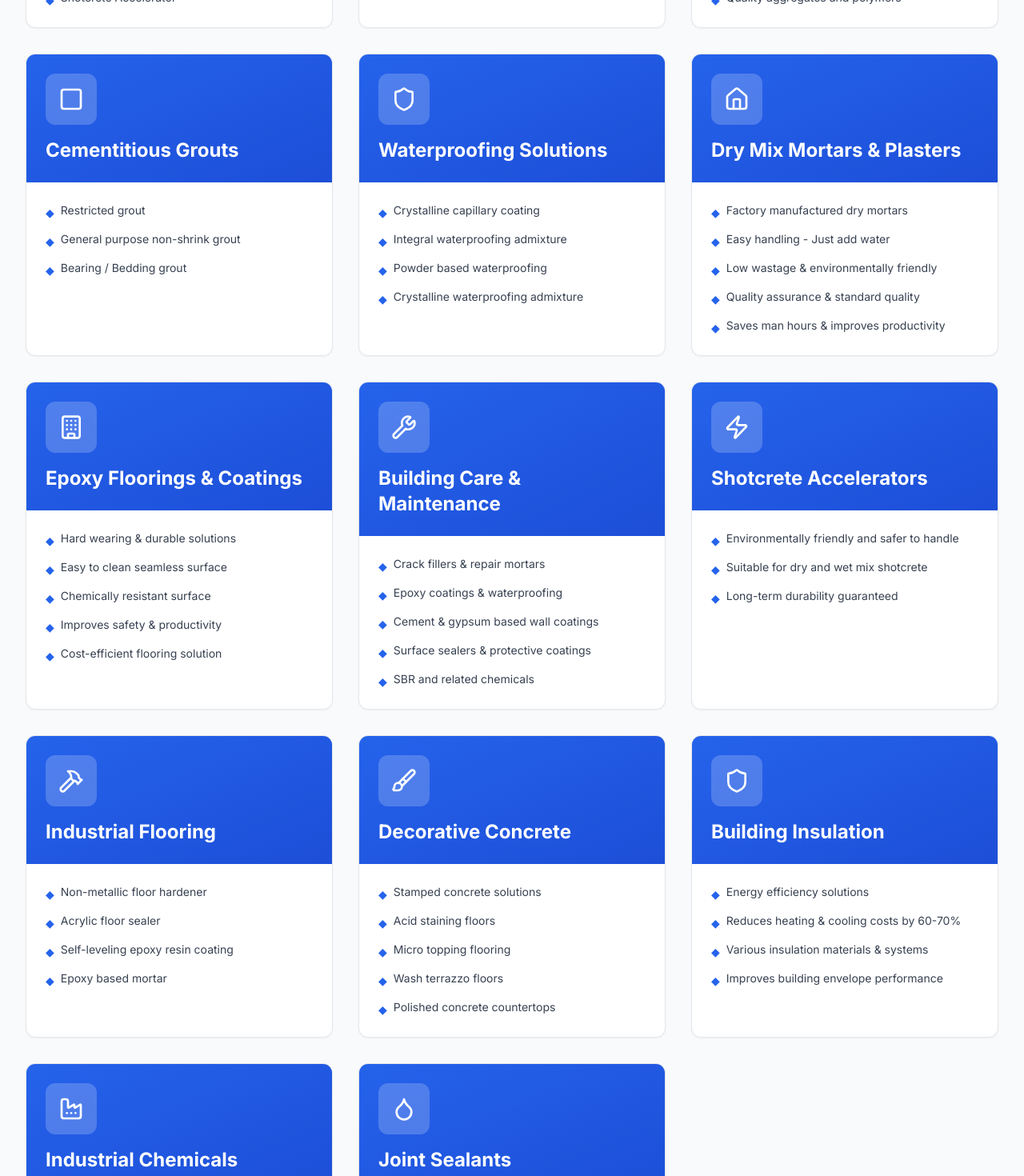
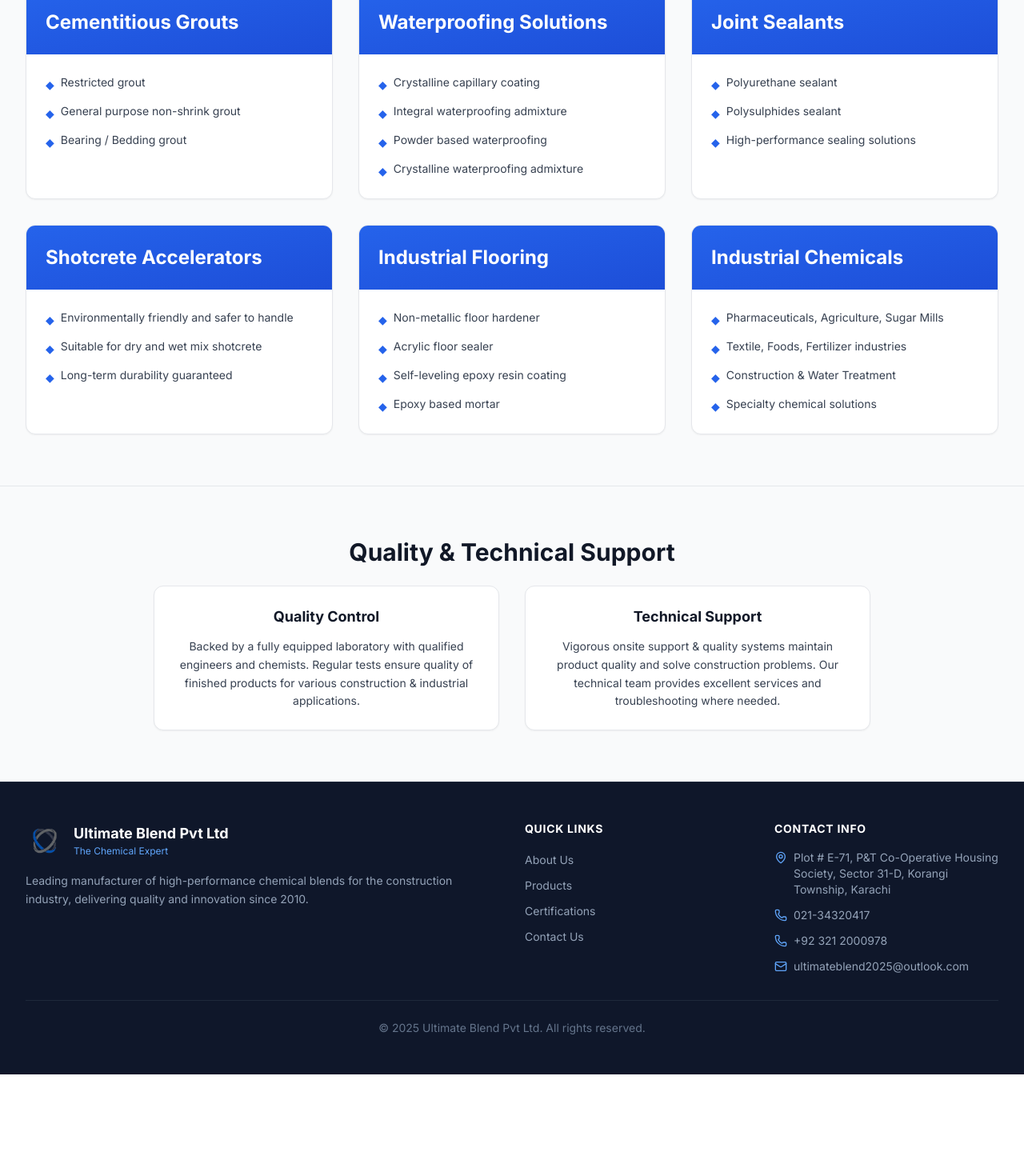
Before and after one commit to nimilzubair/Ultimate-Blend-Website, a Next.js app: page /products in a window 1280 px wide. Shown: the part 920-2390 px from the top of the page at 80% size. After the commit the page ends 2263 px from the top, so only its background shows below. Built offline with nearby package versions, Linux system fonts and the light colour scheme.

Commit message:
products

```diff
--- a/app/page.tsx
+++ b/app/page.tsx
@@ -351,29 +351,7 @@
         </div>
       </section>
 
-      {/* Stats Section */}
-      <section className="py-10 sm:py-16 bg-white border-t border-gray-200">
-        <div className="max-w-7xl mx-auto px-4 sm:px-6 lg:px-8">
-          <div className="grid grid-cols-2 md:grid-cols-4 gap-4 sm:gap-8 max-w-5xl mx-auto">
-            <div className="text-center">
-              <div className="text-2xl sm:text-4xl font-bold text-blue-600 mb-1 sm:mb-2">15+</div>
-              <div className="text-[10px] sm:text-sm text-gray-600 font-medium">Years Experience</div>
-            </div>
-            <div className="text-center">
-              <div className="text-2xl sm:text-4xl font-bold text-blue-600 mb-1 sm:mb-2">100+</div>
-              <div className="text-[10px] sm:text-sm text-gray-600 font-medium">Satisfied Clients</div>
-            </div>
-            <div className="text-center">
-              <div className="text-2xl sm:text-4xl font-bold text-blue-600 mb-1 sm:mb-2">ISO</div>
-              <div className="text-[10px] sm:text-sm text-gray-600 font-medium">Certified Facility</div>
-            </div>
-            <div className="text-center">
-              <div className="text-2xl sm:text-4xl font-bold text-blue-600 mb-1 sm:mb-2">100%</div>
-              <div className="text-[10px] sm:text-sm text-gray-600 font-medium">Quality Assured</div>
-            </div>
-          </div>
-        </div>
-      </section>
+
 
       <style jsx global>{`
         @keyframes fade-in-up {
--- a/app/products/page.tsx
+++ b/app/products/page.tsx
@@ -1,9 +1,8 @@
-import { Droplet, Hammer, Layers, Zap, Square, Shield, Factory, Home, Building, Brush, Wrench } from "lucide-react";
+import ProductCard from '@/components/ProductCard';
 
 export default function ProductsPage() {
   const productCategories = [
     {
-      icon: <Droplet className="text-white" size={32} />,
       title: "Concrete Admixtures",
       products: [
         "High strength super plasticizer",
@@ -14,7 +13,6 @@
       ]
     },
     {
-      icon: <Factory className="text-white" size={32} />,
       title: "Cement Additives",
       products: [
         "Improved grinding efficiency",
@@ -23,18 +21,15 @@
       ]
     },
     {
-      icon: <Layers className="text-white" size={32} />,
       title: "Tile Adhesives & Grouts",
       products: [
         "Standard grade adhesives",
         "Better adhesion than traditional cement mortar",
         "Reduced shrinkage and hollowness",
-        "Suitable for interior and exterior use",
-        "Quality aggregates and polymers"
+        "Suitable for interior and exterior use"
       ]
     },
     {
-      icon: <Square className="text-white" size={32} />,
       title: "Cementitious Grouts",
       products: [
         "Restricted grout",
@@ -43,7 +38,6 @@
       ]
     },
     {
-      icon: <Shield className="text-white" size={32} />,
       title: "Waterproofing Solutions",
       products: [
         "Crystalline capillary coating",
@@ -53,40 +47,14 @@
       ]
     },
     {
-      icon: <Home className="text-white" size={32} />,
-      title: "Dry Mix Mortars & Plasters",
+      title: "Joint Sealants",
       products: [
-        "Factory manufactured dry mortars",
-        "Easy handling - Just add water",
-        "Low wastage & environmentally friendly",
-        "Quality assurance & standard quality",
-        "Saves man hours & improves productivity"
+        "Polyurethane sealant",
+        "Polysulphides sealant",
+        "High-performance sealing solutions"
       ]
     },
     {
-      icon: <Building className="text-white" size={32} />,
-      title: "Epoxy Floorings & Coatings",
-      products: [
-        "Hard wearing & durable solutions",
-        "Easy to clean seamless surface",
-        "Chemically resistant surface",
-        "Improves safety & productivity",
-        "Cost-efficient flooring solution"
-      ]
-    },
-    {
-      icon: <Wrench className="text-white" size={32} />,
-      title: "Building Care & Maintenance",
-      products: [
-        "Crack fillers & repair mortars",
-        "Epoxy coatings & waterproofing",
-        "Cement & gypsum based wall coatings",
-        "Surface sealers & protective coatings",
-        "SBR and related chemicals"
-      ]
-    },
-    {
-      icon: <Zap className="text-white" size={32} />,
       title: "Shotcrete Accelerators",
       products: [
         "Environmentally friendly and safer to handle",
@@ -95,7 +63,6 @@
       ]
     },
     {
-      icon: <Hammer className="text-white" size={32} />,
       title: "Industrial Flooring",
       products: [
         "Non-metallic floor hardener",
@@ -105,43 +72,12 @@
       ]
     },
     {
-      icon: <Brush className="text-white" size={32} />,
-      title: "Decorative Concrete",
-      products: [
-        "Stamped concrete solutions",
-        "Acid staining floors",
-        "Micro topping flooring",
-        "Wash terrazzo floors",
-        "Polished concrete countertops"
-      ]
-    },
-    {
-      icon: <Shield className="text-white" size={32} />,
-      title: "Building Insulation",
-      products: [
-        "Energy efficiency solutions",
-        "Reduces heating & cooling costs by 60-70%",
-        "Various insulation materials & systems",
-        "Improves building envelope performance"
-      ]
-    },
-    {
-      icon: <Factory className="text-white" size={32} />,
       title: "Industrial Chemicals",
       products: [
         "Pharmaceuticals, Agriculture, Sugar Mills",
         "Textile, Foods, Fertilizer industries",
         "Construction & Water Treatment",
         "Specialty chemical solutions"
-      ]
-    },
-    {
-      icon: <Droplet className="text-white" size={32} />,
-      title: "Joint Sealants",
-      products: [
-        "Polyurethane sealant",
-        "Polysulphides sealant",
-        "High-performance sealing solutions"
       ]
     }
   ];
@@ -153,13 +89,11 @@
         <div className="max-w-7xl mx-auto px-4 sm:px-6 lg:px-8">
           <h1 className="text-3xl sm:text-4xl lg:text-5xl font-bold mb-3 sm:mb-4">Our Products</h1>
           <p className="text-sm sm:text-base lg:text-lg text-blue-100 max-w-3xl leading-relaxed">
-            Since 1999, delivering reliable, high-quality outcomes through focused effort, end-to-end solutions,
+            Since 2010, delivering reliable, high-quality outcomes through focused effort, end-to-end solutions,
             and green credentials for the construction ecosystem. Backed by fully equipped laboratories and qualified engineers.
           </p>
         </div>
       </section>
-
-
 
       {/* Products Grid */}
       <section className="py-12 sm:py-16 bg-gray-50">
@@ -173,69 +107,12 @@
 
           <div className="grid sm:grid-cols-2 lg:grid-cols-3 gap-6 sm:gap-8">
             {productCategories.map((category, index) => (
-              <div
+              <ProductCard
                 key={index}
-                className="bg-white rounded-xl border border-gray-200 shadow-sm hover:shadow-md transition-shadow overflow-hidden"
-              >
-                <div className="bg-gradient-to-br from-blue-600 to-blue-700 p-5 sm:p-6">
-                  <div className="bg-white/20 w-14 h-14 sm:w-16 sm:h-16 rounded-xl flex items-center justify-center mb-3 sm:mb-4">
-                    {category.icon}
-                  </div>
-                  <h3 className="text-xl sm:text-2xl font-bold text-white">
-                    {category.title}
-                  </h3>
-                </div>
-                <div className="p-5 sm:p-6">
-                  <ul className="space-y-2.5 sm:space-y-3">
-                    {category.products.map((product, idx) => (
-                      <li key={idx} className="flex items-start text-xs sm:text-sm">
-                        <span className="text-blue-600 mr-2 mt-1 flex-shrink-0">◆</span>
-                        <span className="text-gray-700 leading-relaxed">{product}</span>
-                      </li>
-                    ))}
-                  </ul>
-                </div>
-              </div>
+                title={category.title}
+                products={category.products}
+              />
             ))}
-          </div>
-        </div>
-      </section>
-
-      {/* Product Highlights */}
-      <section className="py-12 sm:py-16 bg-white border-t border-gray-200">
-        <div className="max-w-7xl mx-auto px-4 sm:px-6 lg:px-8">
-          <h2 className="text-2xl sm:text-3xl font-bold text-center text-gray-900 mb-8 sm:mb-12">
-            Product Advantages
-          </h2>
-          <div className="grid grid-cols-2 lg:grid-cols-4 gap-4 sm:gap-6 max-w-4xl mx-auto">
-            <div className="bg-gradient-to-br from-blue-50 to-white border border-blue-100 p-4 sm:p-6 rounded-xl text-center">
-              <div className="bg-gradient-to-br from-blue-600 to-blue-700 w-12 h-12 sm:w-14 sm:h-14 rounded-xl flex items-center justify-center mx-auto mb-3 shadow-lg">
-                <Zap className="text-white" size={24} />
-              </div>
-              <h3 className="font-bold text-gray-900 mb-2 text-sm sm:text-base">High Performance</h3>
-              <p className="text-xs sm:text-sm text-gray-600">Superior efficiency and results</p>
-            </div>
-            <div className="bg-gradient-to-br from-blue-50 to-white border border-blue-100 p-4 sm:p-6 rounded-xl text-center">
-              <div className="bg-gradient-to-br from-blue-600 to-blue-700 w-12 h-12 sm:w-14 sm:h-14 rounded-xl flex items-center justify-center mx-auto mb-3 shadow-lg">
-                <Shield className="text-white" size={24} />
-              </div>
-              <h3 className="font-bold text-gray-900 mb-2 text-sm sm:text-base">Quality Assured</h3>
-              <p className="text-xs sm:text-sm text-gray-600">Consistent and reliable products</p>
-            </div>
-            <div className="bg-gradient-to-br from-blue-50 to-white border border-blue-100 p-4 sm:p-6 rounded-xl text-center">
-              <div className="bg-gradient-to-br from-blue-600 to-blue-700 w-12 h-12 sm:w-14 sm:h-14 rounded-xl flex items-center justify-center mx-auto mb-3 shadow-lg">
-                <Droplet className="text-white" size={24} />
-              </div>
-              <h3 className="font-bold text-gray-900 mb-2 text-sm sm:text-base">Eco-Friendly</h3>
-              <p className="text-xs sm:text-sm text-gray-600">Sustainable formulations</p>
-            </div>
-            <div className="bg-gradient-to-br from-blue-50 to-white border border-blue-100 p-4 sm:p-6 rounded-xl text-center">
-              <div className="bg-gradient-to-br from-blue-600 to-blue-700 w-12 h-12 sm:w-14 sm:h-14 rounded-xl flex items-center justify-center mx-auto mb-3 shadow-lg">
-                <Square className="text-white" size={24} />
-              </div>
-              <h3 className="font-bold text-gray-900 mb-2 text-sm sm:text-base">Cost Effective</h3>
-              <p className="text-xs sm:text-sm text-gray-600">Affordable and efficient</p>
-            </div>
           </div>
         </div>
       </section>
--- /dev/null
+++ b/components/ProductCard.tsx
@@ -0,0 +1,26 @@
+interface ProductCardProps {
+  title: string;
+  products: string[];
+}
+
+export default function ProductCard({ title, products }: ProductCardProps) {
+  return (
+    <div className="bg-white rounded-xl border border-gray-200 shadow-sm hover:shadow-md transition-shadow overflow-hidden">
+      <div className="bg-gradient-to-br from-blue-600 to-blue-700 p-5 sm:p-6">
+        <h3 className="text-xl sm:text-2xl font-bold text-white">
+          {title}
+        </h3>
+      </div>
+      <div className="p-5 sm:p-6">
+        <ul className="space-y-2.5 sm:space-y-3">
+          {products.map((product, idx) => (
+            <li key={idx} className="flex items-start text-xs sm:text-sm">
+              <span className="text-blue-600 mr-2 mt-1 flex-shrink-0">◆</span>
+              <span className="text-gray-700 leading-relaxed">{product}</span>
+            </li>
+          ))}
+        </ul>
+      </div>
+    </div>
+  );
+}
```
Also changed, not shown: app/certifications/page.tsx (+73 -86 lines).
